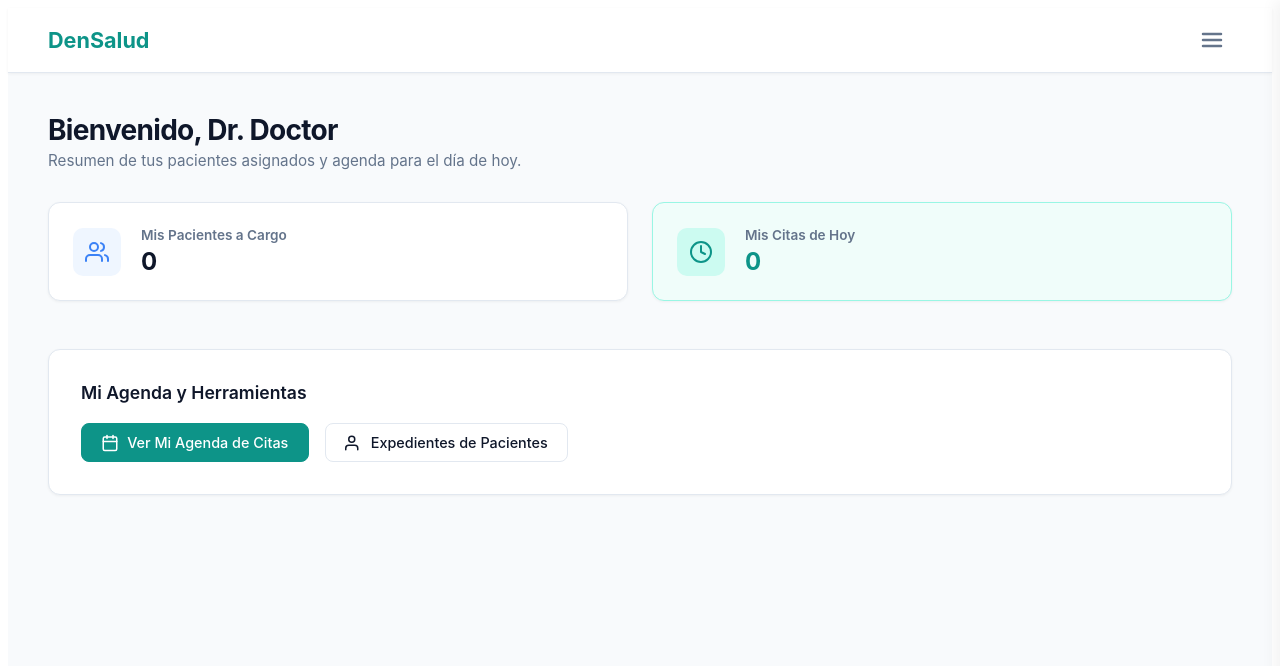
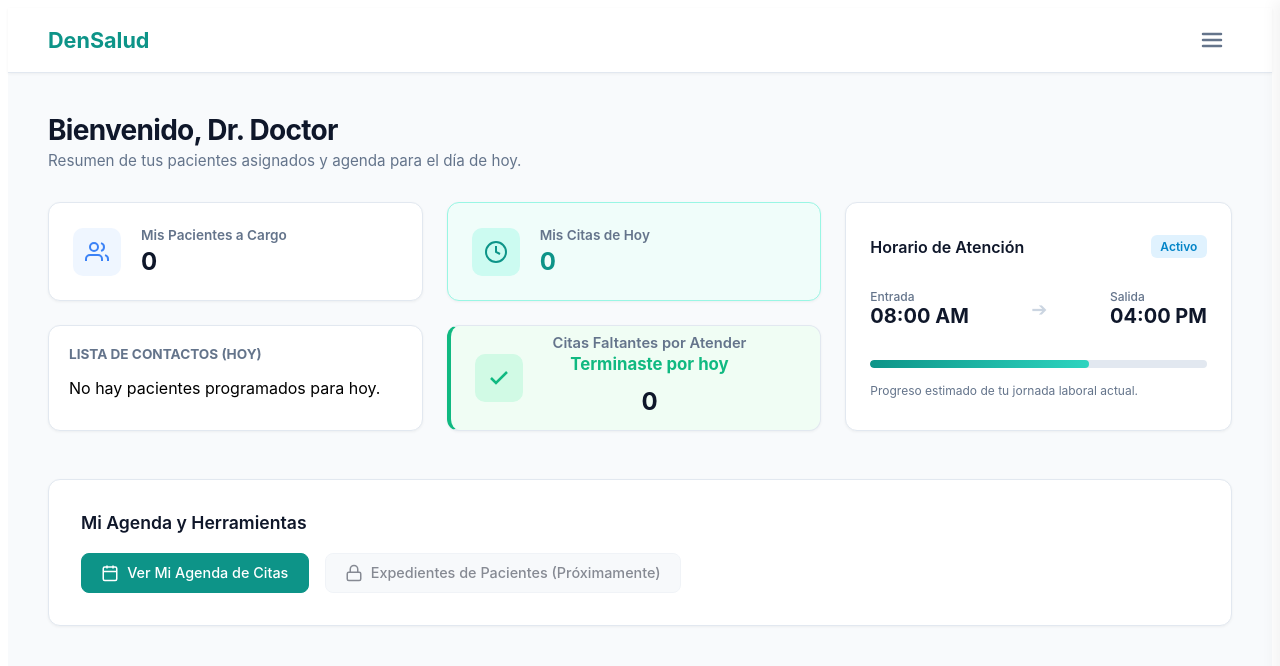
Before and after one commit to Omar-14E/OdontologiaWeb, an Angular app in the folder frontend-clinica/: page /odonDashboard in a window 1280 px wide. Shown: the top 666 px of the page. Built offline with nearby package versions, Linux system fonts and the light colour scheme.

Commit message:
Agregar tarjetas interactivas al dashboard de odontologo

```diff
--- a/frontend-clinica/src/app/features/odonto-dashboard/odonto-dashboard.css
+++ b/frontend-clinica/src/app/features/odonto-dashboard/odonto-dashboard.css
@@ -7,47 +7,47 @@
   --primary: #0d9488;
   --primary-hover: #0f766e;
   --highlight-bg: #f0fdfa;
+  --danger-accent: #fef2f2;
+  --danger-text: #ef4444;
 }
 
 .dashboard-wrapper {
   padding: 2.5rem;
-  font-family: 'Inter', -apple-system, BlinkMacSystemFont, "Segoe UI", Roboto, sans-serif;
+  font-family: 'Inter', -apple-system, BlinkMacSystemFont, sans-serif;
   background-color: var(--bg-color);
-  min-height: calc(100vh - 70px); /* 👈 En lugar de 100vh */
+  min-height: calc(100vh - 70px);
 }
 
-.dash-header {
-  margin-bottom: 2rem;
+.dash-header { margin-bottom: 2rem; }
+.greeting { margin: 0; color: var(--text-main); font-size: 1.75rem; font-weight: 700; letter-spacing: -0.025em; }
+.subtitle { color: var(--text-muted); margin-top: 0.25rem; font-size: 0.95rem; }
+
+/* RECONSTRUCCIÓN CON 2 COLUMNAS PRINCIPALES */
+.metrics-grid {
+  display: grid;
+  grid-template-columns: 2fr 1fr;
+  gap: 1.5rem;
+  margin-bottom: 3rem;
+  align-items: stretch;
 }
 
-.greeting {
-  margin: 0;
-  color: var(--text-main);
-  font-size: 1.75rem;
-  font-weight: 700;
-  letter-spacing: -0.025em;
+@media (max-width: 1024px) {
+  .metrics-grid { grid-template-columns: 1fr; }
 }
 
-.subtitle {
-  color: var(--text-muted);
-  margin-top: 0.25rem;
-  font-size: 0.95rem;
-}
-
-/* Ajustado a 2 columnas fijas en escritorio para que las tarjetas no se estiren demasiado */
-.metrics-grid {
+/* Sub-Grid interna de la izquierda */
+.left-cards-container {
   display: grid;
   grid-template-columns: repeat(2, 1fr);
   gap: 1.5rem;
-  margin-bottom: 3rem;
+  align-items: stretch;
 }
 
-@media (max-width: 640px) {
-  .metrics-grid {
-    grid-template-columns: 1fr;
-  }
+.right-schedule-container {
+  height: 100%;
 }
 
+/* Tarjetas individuales base */
 .metric-card {
   background: var(--card-bg);
   border-radius: 12px;
@@ -57,111 +57,155 @@
   gap: 1.25rem;
   border: 1px solid var(--border-color);
   box-shadow: 0 1px 3px rgba(0, 0, 0, 0.05);
-  transition: transform 0.2s ease, box-shadow 0.2s ease;
 }
 
-.metric-card:hover {
-  transform: translateY(-2px);
-  box-shadow: 0 10px 15px -3px rgba(0, 0, 0, 0.05);
+.card-icon { width: 48px; height: 48px; border-radius: 10px; display: flex; align-items: center; justify-content: center; flex-shrink: 0; }
+.card-icon svg { width: 24px; height: 24px; }
+.patient-icon { background: #eff6ff; color: #3b82f6; }
+.active-icon { background: #ccfbf1; color: var(--primary); }
+
+.card-data { display: flex; flex-direction: column; width: 100%; }
+.card-data .label { color: var(--text-muted); font-size: 0.85rem; font-weight: 600; }
+.card-data .value { color: var(--text-main); font-size: 1.5rem; font-weight: 700; margin-top: 0.25rem; }
+
+.metric-card.highlight { background: var(--highlight-bg); border-color: #99f6e4; }
+.highlight-text { color: var(--primary) !important; }
+
+/* 📦 CONTENEDOR DE LA LISTA DE CONTACTOS */
+.patients-scroll-container {
+  background: var(--card-bg);
+  border: 1px solid var(--border-color);
+  border-radius: 12px;
+  padding: 1.25rem;
+  box-shadow: 0 1px 3px rgba(0, 0, 0, 0.05);
+  display: flex;
+  flex-direction: column;
 }
+.inside-title { margin: 0 0 1rem 0; font-size: 0.85rem; font-weight: 700; color: var(--text-muted); text-transform: uppercase; }
 
-.card-icon {
-  width: 48px;
-  height: 48px;
-  border-radius: 10px;
+/* Ajuste del alto para tarjetas reducidas */
+.scroll-wrapper {
+  max-height: 145px;
+  overflow-y: auto;
+  padding-right: 0.5rem;
+}
+.scroll-wrapper::-webkit-scrollbar { width: 6px; }
+.scroll-wrapper::-webkit-scrollbar-thumb { background: #cbd5e1; border-radius: 4px; }
+
+/* Tarjeta interna compactada */
+.patient-contact-card {
+  display: flex;
+  align-items: center;
+  padding: 0.65rem 0.85rem;
+  background: #ffffff;
+  border: 1px solid #e2e8f0;
+  border-radius: 12px;
+  margin-bottom: 0.5rem;
+  box-shadow: 0 2px 4px rgba(0,0,0,0.02);
+  position: relative;
+}
+.avatar-circle {
+  width: 34px;
+  height: 34px;
+  background: #e0f2fe;
+  color: #0369a1;
+  border-radius: 50%;
   display: flex;
   align-items: center;
   justify-content: center;
+  font-weight: 700;
+  font-size: 0.8rem;
+  margin-right: 0.75rem;
+}
+.contact-details h4 { margin: 0 0 0.05rem 0; font-size: 0.9rem; color: var(--text-main); font-weight: 600; }
+.contact-details p { margin: 0; font-size: 0.75rem; color: var(--text-muted); line-height: 1.2; }
+.status-badge { position: absolute; top: 50%; transform: translateY(-50%); right: 12px; font-size: 0.62rem; padding: 0.15rem 0.45rem; border-radius: 20px; font-weight: 600; text-transform: uppercase;}
+.status-badge.pendiente { background: #fef3c7; color: #d97706; }
+.status-badge.atendida { background: #d1fae5; color: #065f46; }
+
+/* ⏳ CARD DE CITAS FALTANTES - AJUSTADO MÁS ARRIBA Y NÚMERO MÁS GRANDE */
+.countdown-card {
+  border-left: 4px solid var(--danger-text);
+  background: var(--danger-accent);
+  display: flex;
+  align-items: center;
+  padding: 1rem 1.5rem;
 }
 
-.card-icon svg {
-  width: 24px;
-  height: 24px;
+.spaced-vertical-data {
+  display: flex;
+  flex-direction: column;
+  justify-content: center;
+  align-items: center;
+  text-align: center;
+  width: 100%;
+  padding-right: 2.5rem;
+  box-sizing: border-box;
 }
 
-.patient-icon { background: #eff6ff; color: #3b82f6; }
-.active-icon { background: #ccfbf1; color: var(--primary); }
+.text-center { text-align: center; }
 
-.card-data {
+/* Título empujado ligeramente hacia arriba para asimilarse a los demás headers */
+.countdown-card .label {
+  font-size: 0.92rem;
+  font-weight: 600;
+  margin-top: -0.5rem; /* 👈 Sube un poco el título en el recuadro */
+  margin-bottom: 0.1rem;
+}
+
+/* Mensaje de Estado */
+.counter-footer {
+  font-size: 1.05rem;
+  font-weight: 700;
+  margin-top: 0;
+  margin-bottom: 0.8rem; /* 👈 Genera una separación armónica con el número inferior */
+}
+.counter-footer.completed { color: #10b981; }
+.counter-footer.pending { color: var(--danger-text); }
+
+/* Número de Citas Faltantes aumentado para mayor jerarquía visual */
+.big-value-spaced {
+  font-size: 2.8rem; /* 👈 Aumentado de 2.4rem para que se vea más grande y centrado */
+  font-weight: 800;
+  line-height: 1;
+  margin: 0;
+}
+
+.countdown-icon { background: #fee2e2; color: var(--danger-text); transition: all 0.2s ease; }
+.countdown-card.all-done { border-left: 4px solid #10b981; background: #f0fdf4; }
+.countdown-card.all-done .countdown-icon { background: #d1fae5; color: #10b981; }
+
+/* 🕒 TARJETA HORARIO DE ATENCIÓN AJUSTADA AL COMPLETO */
+.schedule-card {
+  background: var(--card-bg);
+  border: 1px solid var(--border-color);
+  border-radius: 12px;
+  padding: 2rem 1.5rem;
+  box-shadow: 0 1px 3px rgba(0, 0, 0, 0.05);
+  height: 100%;
+  box-sizing: border-box;
   display: flex;
   flex-direction: column;
+  justify-content: space-between;
 }
+.schedule-header { display: flex; justify-content: space-between; align-items: center; }
+.schedule-header h3 { margin: 0; font-size: 1rem; font-weight: 600; color: var(--text-main); }
+.live-badge { background: #e0f2fe; color: #0284c7; padding: 0.25rem 0.6rem; font-size: 0.75rem; font-weight: 600; border-radius: 6px; }
+.time-range { display: flex; align-items: center; justify-content: space-between; margin: 1.5rem 0; }
+.time-block { display: flex; flex-direction: column; }
+.t-label { font-size: 0.75rem; color: var(--text-muted); font-weight: 500; }
+.t-value { font-size: 1.25rem; color: var(--text-main); font-weight: 700; }
+.time-divider { color: #cbd5e1; font-size: 1.2rem; }
+.progress-timeline { height: 8px; background: #e2e8f0; border-radius: 4px; overflow: hidden; margin-bottom: 0.5rem; }
+.progress-bar-fill { height: 100%; background: linear-gradient(90deg, var(--primary), #2dd4bf); border-radius: 4px; }
+.timeline-desc { font-size: 0.75rem; color: var(--text-muted); margin: 0; }
 
-.card-data .label {
-  color: var(--text-muted);
-  font-size: 0.85rem;
-  font-weight: 600;
-}
-
-.card-data .value {
-  color: var(--text-main);
-  font-size: 1.5rem;
-  font-weight: 700;
-  margin-top: 0.25rem;
-}
-
-.metric-card.highlight {
-  background: var(--highlight-bg);
-  border-color: #99f6e4;
-}
-
-.highlight-text {
-  color: var(--primary) !important;
-}
-
-.quick-actions-section {
-  background: var(--card-bg);
-  padding: 2rem;
-  border-radius: 12px;
-  border: 1px solid var(--border-color);
-  box-shadow: 0 1px 3px rgba(0, 0, 0, 0.05);
-}
-
-.section-title {
-  margin-top: 0;
-  color: var(--text-main);
-  font-size: 1.1rem;
-  font-weight: 600;
-  margin-bottom: 1.25rem;
-}
-
-.action-buttons {
-  display: flex;
-  gap: 1rem;
-  flex-wrap: wrap;
-}
-
-.btn {
-  display: flex;
-  align-items: center;
-  gap: 0.5rem;
-  padding: 0.6rem 1.2rem;
-  border-radius: 8px;
-  font-weight: 500;
-  font-size: 0.9rem;
-  cursor: pointer;
-  transition: all 0.2s ease;
-  font-family: inherit;
-}
-
-.btn-primary {
-  background-color: var(--primary);
-  color: white;
-  border: 1px solid var(--primary);
-}
-
-.btn-primary:hover {
-  background-color: var(--primary-hover);
-  border-color: var(--primary-hover);
-}
-
-.btn-outline {
-  background-color: transparent;
-  color: var(--text-main);
-  border: 1px solid var(--border-color);
-}
-
-.btn-outline:hover {
-  background-color: #f1f5f9;
-  border-color: #cbd5e1;
-}
+/* SECCIÓN INFERIOR ACCIONES HORIZONTALES */
+.quick-actions-section { background: var(--card-bg); padding: 2rem; border-radius: 12px; border: 1px solid var(--border-color); box-shadow: 0 1px 3px rgba(0, 0, 0, 0.05); width: 100%; box-sizing: border-box;}
+.section-title { margin-top: 0; color: var(--text-main); font-size: 1.1rem; font-weight: 600; margin-bottom: 1.25rem; }
+.action-buttons { display: flex; gap: 1rem; flex-wrap: wrap; flex-direction: row; }
+.btn { display: flex; align-items: center; gap: 0.5rem; padding: 0.6rem 1.2rem; border-radius: 8px; font-weight: 500; font-size: 0.9rem; cursor: pointer; transition: all 0.2s ease; font-family: inherit; }
+.btn-primary { background-color: var(--primary); color: white; border: 1px solid var(--primary); }
+.btn-primary:hover { background-color: var(--primary-hover); border-color: var(--primary-hover); }
+.btn-outline { background-color: transparent; color: var(--text-main); border: 1px solid var(--border-color); }
+.disabled-btn { opacity: 0.5; cursor: not-allowed; background: #f1f5f9; }
--- a/frontend-clinica/src/app/features/odonto-dashboard/odonto-dashboard.html
+++ b/frontend-clinica/src/app/features/odonto-dashboard/odonto-dashboard.html
@@ -8,9 +8,11 @@
 
   <div class="metrics-grid">
 
+    <div class="left-cards-container">
+
       <div class="metric-card">
         <div class="card-icon patient-icon">
-        <svg xmlns="http://www.w3.org/2000/svg" viewBox="0 0 24 24" fill="none" stroke="currentColor" stroke-width="2" stroke-linecap="round" stroke-linejoin="round">
+          <svg xmlns="http://www.w3.org/2000/svg" viewBox="0 0 24 24" fill="none" stroke="currentColor" stroke-width="2">
             <path d="M17 21v-2a4 4 0 0 0-4-4H5a4 4 0 0 0-4 4v2"></path>
             <circle cx="9" cy="7" r="4"></circle>
             <path d="M23 21v-2a4 4 0 0 0-3-3.87"></path>
@@ -25,7 +27,7 @@
 
       <div class="metric-card highlight">
         <div class="card-icon active-icon">
-        <svg xmlns="http://www.w3.org/2000/svg" viewBox="0 0 24 24" fill="none" stroke="currentColor" stroke-width="2" stroke-linecap="round" stroke-linejoin="round">
+          <svg xmlns="http://www.w3.org/2000/svg" viewBox="0 0 24 24" fill="none" stroke="currentColor" stroke-width="2">
             <circle cx="12" cy="12" r="10"></circle>
             <polyline points="12 6 12 12 16 14"></polyline>
           </svg>
@@ -36,14 +38,94 @@
         </div>
       </div>
 
+      <div class="patients-scroll-container">
+        <p class="inside-title">Lista de Contactos (Hoy)</p>
+
+        <div class="scroll-wrapper" *ngIf="agendaHoy() && agendaHoy().length > 0; else noPacientes">
+          <div class="patient-contact-card" *ngFor="let cita of agendaHoy()">
+            <div class="avatar-circle">
+              {{ getIniciales(cita.paciente) }}
+            </div>
+            <div class="contact-details">
+              <h4>{{ cita.paciente?.nombre || 'Paciente' }} {{ cita.paciente?.apellido || '' }}</h4>
+              <p>🪪 DNI: {{ cita.paciente?.dni || 'No registrado' }}</p>
+              </div>
+            <div class="status-badge" [ngClass]="cita.estado ? cita.estado.toLowerCase() : 'pendiente'">
+              {{ cita.estado || 'PENDIENTE' }}
+            </div>
+          </div>
+        </div>
+
+        <ng-template #noPacientes>
+          <div class="empty-scroll">
+            No hay pacientes programados para hoy.
+          </div>
+        </ng-template>
+      </div>
+
+      <!-- RECUADRO DE CITAS FALTANTES QUE DISMINUYE -->
+      <div class="metric-card countdown-card" [class.all-done]="citasFaltantes() === 0">
+        <!-- El icono se mantiene en la misma posición a la izquierda -->
+        <div class="card-icon countdown-icon">
+          <svg *ngIf="citasFaltantes() > 0" xmlns="http://www.w3.org/2000/svg" viewBox="0 0 24 24" fill="none" stroke="currentColor" stroke-width="2">
+            <path d="M10.29 3.86L1.82 18a2 2 0 0 0 1.71 3h16.94a2 2 0 0 0 1.71-3L13.71 3.86a2 2 0 0 0-3.42 0z"></path>
+            <line x1="12" y1="9" x2="12" y2="13"></line>
+            <line x1="12" y1="17" x2="12.01" y2="17"></line>
+          </svg>
+          <svg *ngIf="citasFaltantes() === 0" xmlns="http://www.w3.org/2000/svg" viewBox="0 0 24 24" fill="none" stroke="currentColor" stroke-width="2.5">
+            <polyline points="20 6 9 17 4 12"></polyline>
+          </svg>
+        </div>
+
+        <!-- Contenedor optimizado para la simetría vertical -->
+        <div class="card-data spaced-vertical-data">
+          <!-- Altura del trazo Morado -->
+          <span class="label text-center">Citas Faltantes por Atender</span>
+
+          <!-- Altura del trazo Azul -->
+          <span class="counter-footer completed text-center" *ngIf="citasFaltantes() === 0">Terminaste por hoy</span>
+          <span class="counter-footer pending text-center" *ngIf="citasFaltantes() > 0">¡Pendientes de revisión!</span>
+
+          <!-- Altura del trazo Negro -->
+          <span class="value counter-value text-center big-value-spaced">{{ citasFaltantes() }}</span>
+        </div>
+      </div>
+
+    </div>
+
+    <div class="right-schedule-container">
+      <div class="schedule-card">
+        <div class="schedule-header">
+          <h3>Horario de Atención</h3>
+          <span class="live-badge">Activo</span>
+        </div>
+
+        <div class="time-range">
+          <div class="time-block">
+            <span class="t-label">Entrada</span>
+            <span class="t-value">{{ horarioMock().entrada }}</span>
+          </div>
+          <div class="time-divider">➔</div>
+          <div class="time-block">
+            <span class="t-label">Salida</span>
+            <span class="t-value">{{ horarioMock().salida }}</span>
+          </div>
+        </div>
+
+        <div class="progress-timeline">
+          <div class="progress-bar-fill" [style.width.%]="horarioMock().progresoPorcentaje"></div>
+        </div>
+        <p class="timeline-desc">Progreso estimado de tu jornada laboral actual.</p>
+      </div>
+    </div>
+
   </div>
 
   <div class="quick-actions-section">
     <h3 class="section-title">Mi Agenda y Herramientas</h3>
     <div class="action-buttons">
-
       <button routerLink="/odonAgenda" class="btn btn-primary">
-        <svg xmlns="http://www.w3.org/2000/svg" width="18" height="18" viewBox="0 0 24 24" fill="none" stroke="currentColor" stroke-width="2" stroke-linecap="round" stroke-linejoin="round">
+        <svg xmlns="http://www.w3.org/2000/svg" width="18" height="18" viewBox="0 0 24 24" fill="none" stroke="currentColor" stroke-width="2">
           <rect x="3" y="4" width="18" height="18" rx="2" ry="2"></rect>
           <line x1="16" y1="2" x2="16" y2="6"></line>
           <line x1="8" y1="2" x2="8" y2="6"></line>
@@ -52,14 +134,13 @@
         Ver Mi Agenda de Citas
       </button>
 
-      <button routerLink="/pacientes" class="btn btn-outline">
-        <svg xmlns="http://www.w3.org/2000/svg" width="18" height="18" viewBox="0 0 24 24" fill="none" stroke="currentColor" stroke-width="2" stroke-linecap="round" stroke-linejoin="round">
-          <path d="M17 21v-2a4 4 0 0 0-4-4H5a4 4 0 0 0-4 4v2"></path>
-          <circle cx="9" cy="7" r="4"></circle>
+      <button class="btn btn-outline disabled-btn" title="Módulo en desarrollo próximo">
+        <svg xmlns="http://www.w3.org/2000/svg" width="18" height="18" viewBox="0 0 24 24" fill="none" stroke="currentColor" stroke-width="2">
+          <rect x="3" y="11" width="18" height="11" rx="2" ry="2"></rect>
+          <path d="M7 11V7a5 5 0 0 1 10 0v4"></path>
         </svg>
-        Expedientes de Pacientes
+        Expedientes de Pacientes (Próximamente)
       </button>
-
     </div>
   </div>
 </div>
--- a/frontend-clinica/src/app/features/odonto-dashboard/odonto-dashboard.ts
+++ b/frontend-clinica/src/app/features/odonto-dashboard/odonto-dashboard.ts
@@ -1,4 +1,4 @@
-import { Component, OnInit, signal } from '@angular/core'; // 👈 Importa 'signal'
+import { Component, OnInit, signal, computed } from '@angular/core'; // 👈 Añadido computed
 import { HttpClient } from '@angular/common/http';
 import { CommonModule } from '@angular/common';
 import { RouterModule } from '@angular/router';
@@ -13,12 +13,28 @@ import { AuthService } from '../auth/services/auth.service';
 })
 export class OdontoDashboardComponent implements OnInit {
 
-  // 👈 Convertimos métricas en una Signal reactiva
+  // Métricas Generales del perfil
   metricas = signal<any>({
     nombre: '',
     apellido: '',
     pacientesACargo: 0,
-    citasDelDia: 0
+    citasDelDia: 0,
+    pacientesHistoricos: 0
+  });
+
+  // Lista detallada de la agenda de hoy para las tarjetas internas con scroll
+  agendaHoy = signal<any[]>([]);
+
+  // 🕒 MOCKUP DEL HORARIO: Simulación estética de la jornada del Odontólogo
+  horarioMock = signal({
+    entrada: '08:00 AM',
+    salida: '04:00 PM',
+    progresoPorcentaje: 65 // Simula que va al 65% de su jornada
+  });
+
+  // ⏳ CONTADOR REGRESIVO REACTIVO: Calcula cuántas citas del día siguen en estado 'PENDIENTE'
+  citasFaltantes = computed(() => {
+    return this.agendaHoy().filter(cita => cita.estado === 'PENDIENTE').length;
   });
 
   constructor(private http: HttpClient, private authService: AuthService) {}
@@ -26,16 +42,37 @@ export class OdontoDashboardComponent implements OnInit {
   ngOnInit(): void {
     if (this.authService.getToken()) {
       this.cargarMetricasOdontologo();
+      this.cargarAgendaDetalle();
     }
   }
 
   cargarMetricasOdontologo() {
-    this.http.get(`http://localhost:8080/api/mi-perfil/odonto-dashboard`).subscribe({
+  // 👈 Ahora apunta directamente a la raíz del recurso sin añadir nada más al final
+    this.http.get(`http://localhost:8080/api/mi-perfil`).subscribe({
       next: (data: any) => {
-        // 👈 Para actualizar una signal usamos .set()
         this.metricas.set(data);
       },
       error: (err) => console.error(err)
     });
   }
+
+  cargarAgendaDetalle() {
+    // Reutilizamos tu endpoint existente de citas para rellenar los datos de las tarjetas de contacto
+    this.http.get(`http://localhost:8080/api/mi-perfil/citas`).subscribe({
+      next: (data: any) => {
+        if (data && data.citasDeHoy) {
+          this.agendaHoy.set(data.citasDeHoy);
+        }
+      },
+      error: (err) => console.error(err)
+    });
+  }
+
+  // Helper para generar las iniciales estéticas del círculo (Ej: "Maria Lopez" -> "ML")
+  getIniciales(paciente: any): string {
+    if (!paciente || !paciente.nombre) return 'PX';
+    const n = paciente.nombre.trim().charAt(0).toUpperCase();
+    const a = paciente.apellido ? paciente.apellido.trim().charAt(0).toUpperCase() : '';
+    return `${n}${a}`;
+  }
 }
```
Also changed, not shown: 2 other files (tests, documents, lock files or other folders). Lines whose indentation alone changed are shown as unchanged.
